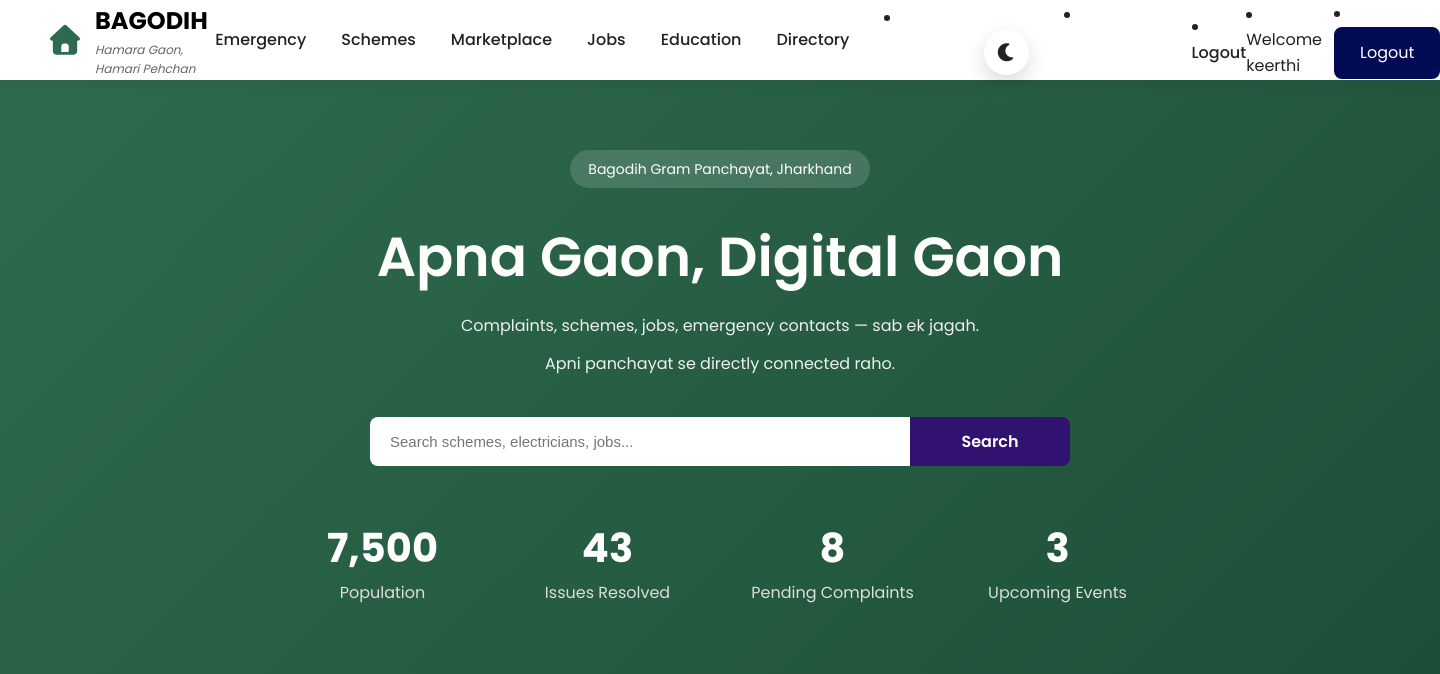
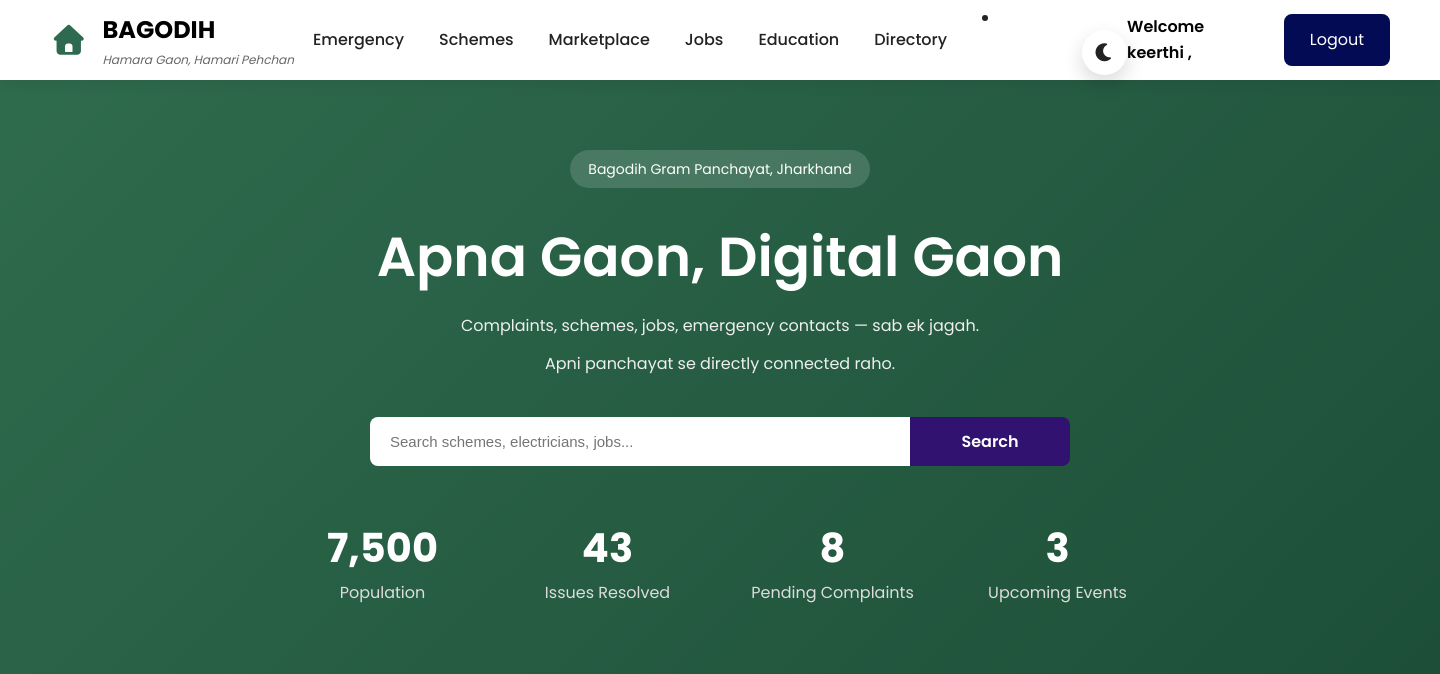
Before and after one commit to keerthi-jwalkar/bagodih-village-portal, a Django app: page / in a window 1440 px wide. Shown: the top 674 px of the page. Run offline with Django 5.2, Linux system fonts and the light colour scheme; a user stored in the database is signed in; some libraries are stand-ins or nearby versions.

Commit message:
upgrade project

```diff
--- a/accounts/views.py
+++ b/accounts/views.py
@@ -36,7 +36,7 @@ def login_page(request):
 
             messages.error(
                 request,
-                "❌ Invalid Username or Password"
+                " Invalid Username or Password"
             )
 
 
--- a/static/css/style.css
+++ b/static/css/style.css
@@ -2319,7 +2319,7 @@ background:#020617;
 
 }
 .welcome-user{
-    color:white;
+    color:rgb(4, 2, 2);
     font-weight:600;
     margin-right:15px;
 }
--- a/templates/index.html
+++ b/templates/index.html
@@ -103,79 +103,30 @@
     </button>
 
 </li>
-
-
-{% if user.is_authenticated %}
-
-<li>
-    <span class="welcome-user">
-        Welcome {{ user.username }}
-    </span>
-</li>
-
-<li>
-    <a href="{% url 'accounts:logout' %}">
-        Logout
-    </a>
-</li>
-
-
-{% else %}
-
-
-<li>
-    <a href="{% url 'accounts:login' %}">
-        Login
-    </a>
-</li>
-
-
-<li>
-    <a href="{% url 'accounts:register' %}">
-        Register
-    </a>
-</li>
-
-
-{% endif %}
-
-
 </nav>
 
 <div class="nav-btn">
 
 {% if user.is_authenticated %}
 
-<li>
-    <span>
-        Welcome {{ user.username }}
+<span class="welcome-user">
+    Welcome {{ user.username }} ,
 </span>
-</li>
 
-
-<li>
-    <a href="{% url 'accounts:logout' %}">
+<a href="{% url 'accounts:logout' %}" class="register-btn">
     Logout
 </a>
-</li>
 
 
 {% else %}
 
-
-<li>
-    <a href="{% url 'accounts:login' %}">
+<a href="{% url 'accounts:login' %}" class="nav-login">
     Login
 </a>
-</li>
 
-
-<li>
-    <a href="{% url 'accounts:register' %}">
+<a href="{% url 'accounts:register' %}" class="register-btn">
     Register
 </a>
-</li>
-
 
 {% endif %}
 
```
Also changed, not shown: db.sqlite3. Lines whose indentation alone changed are shown as unchanged.
